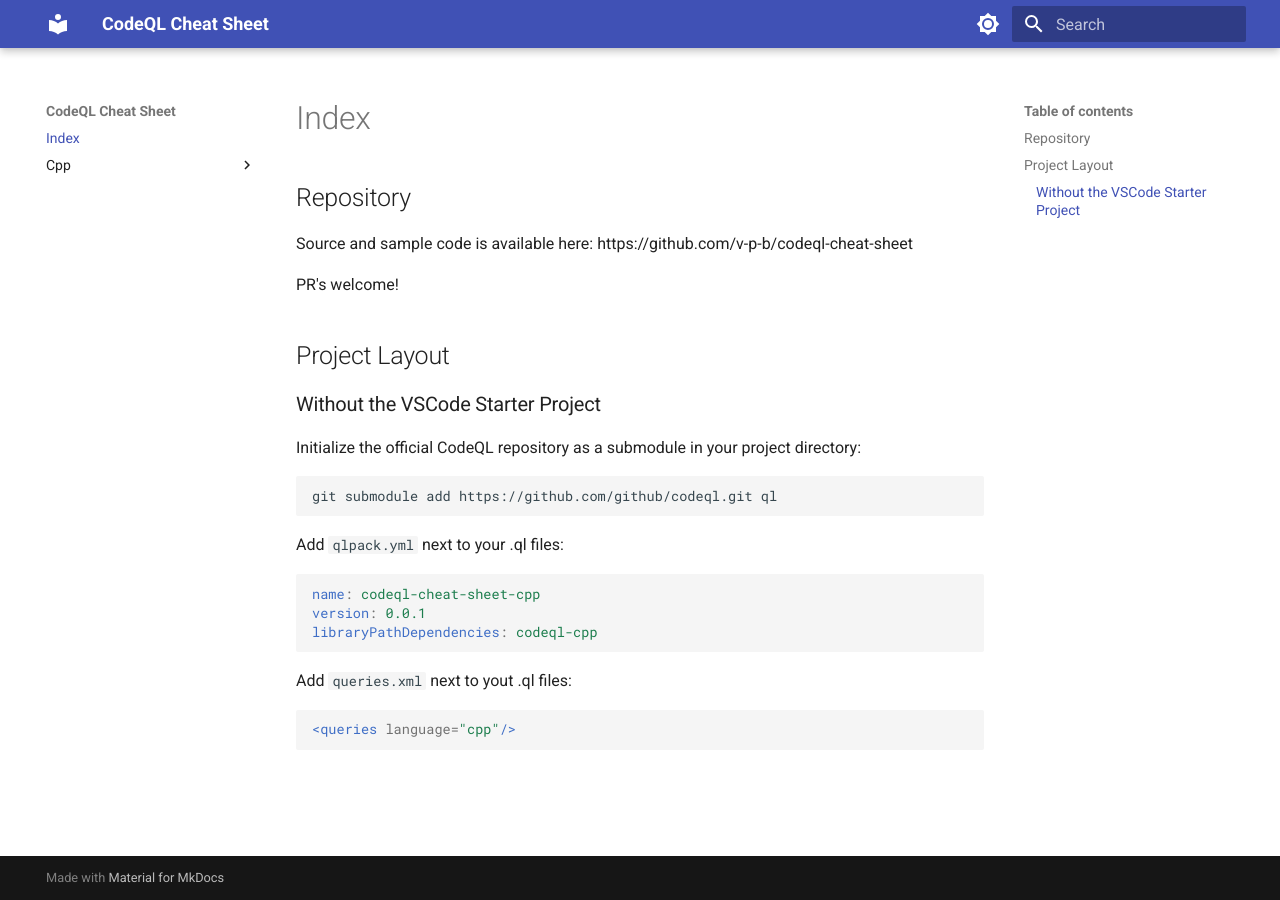
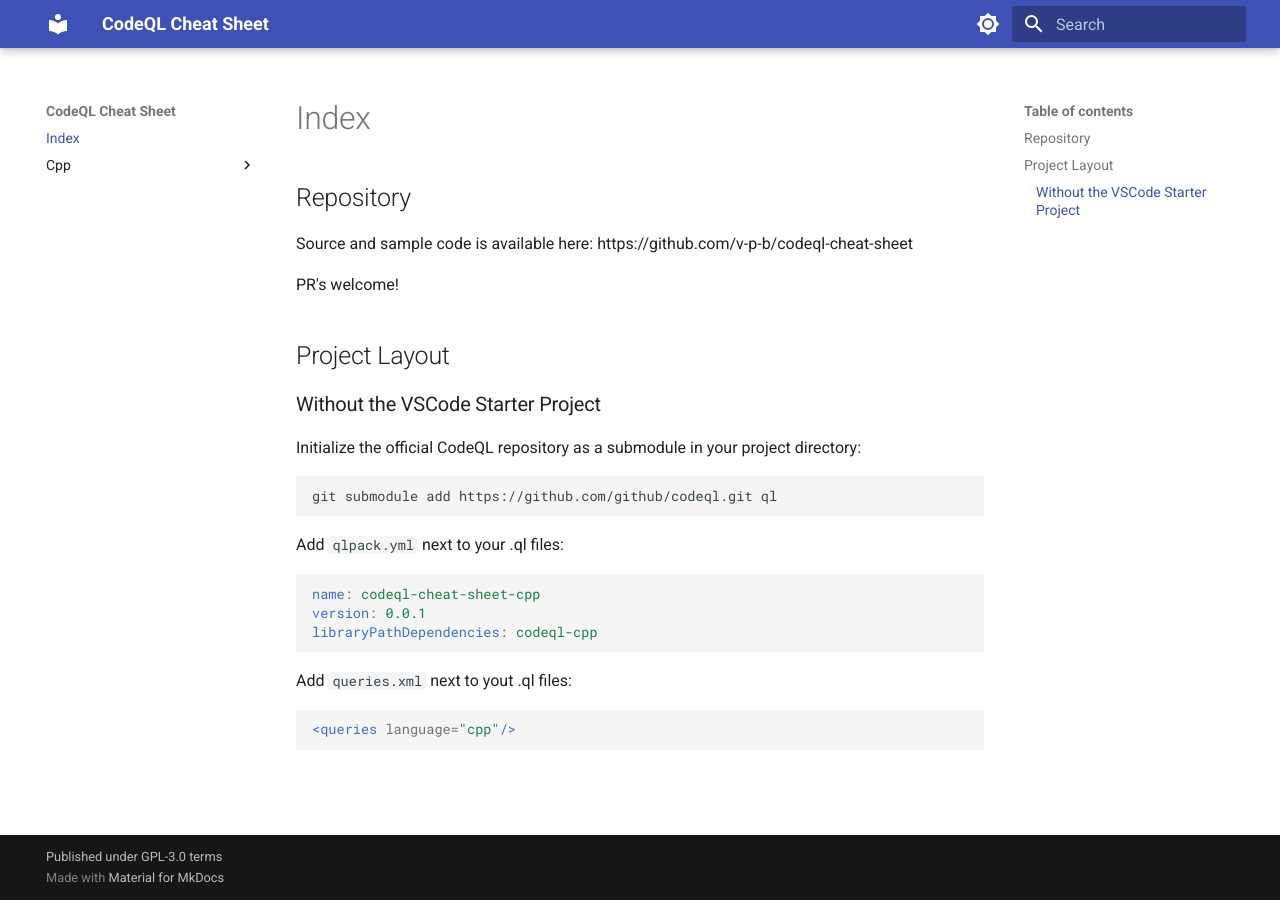
Before and after one commit to v-p-b/codeql-cheat-sheet, an MkDocs documentation site: the page built from docs/index.md, in a window 1280 px wide. Built offline with MkDocs 1.6.1 and Material for MkDocs 9.7.7, drawn with Linux system fonts in a browser that asks for light colours.

Commit message:
copyright

```diff
--- a/mkdocs.yml
+++ b/mkdocs.yml
@@ -1,4 +1,6 @@
 site_name: CodeQL Cheat Sheet
+site_author: buherator
+copyright: Published under GPL-3.0 terms
 theme:
   name: material
   palette:
```
